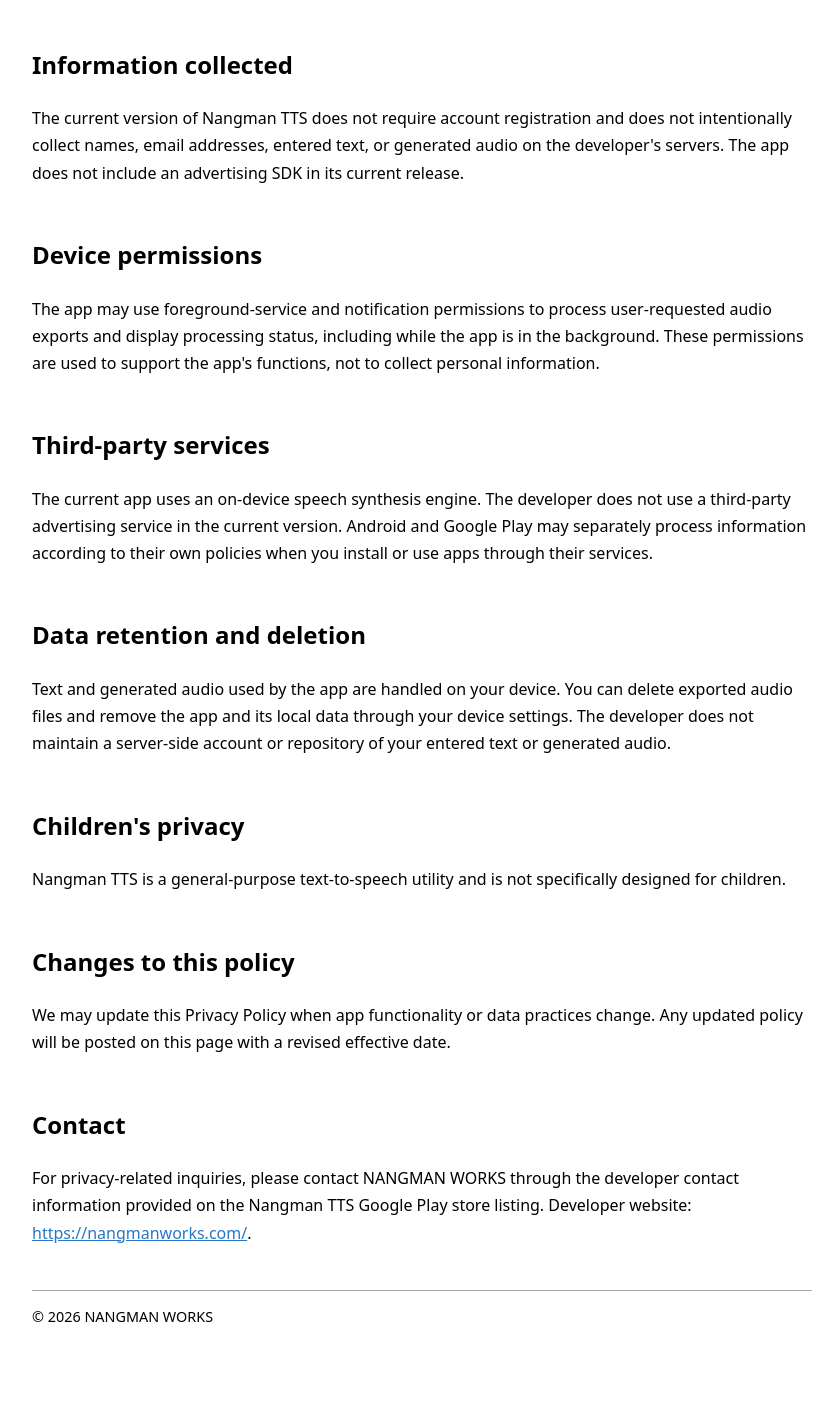
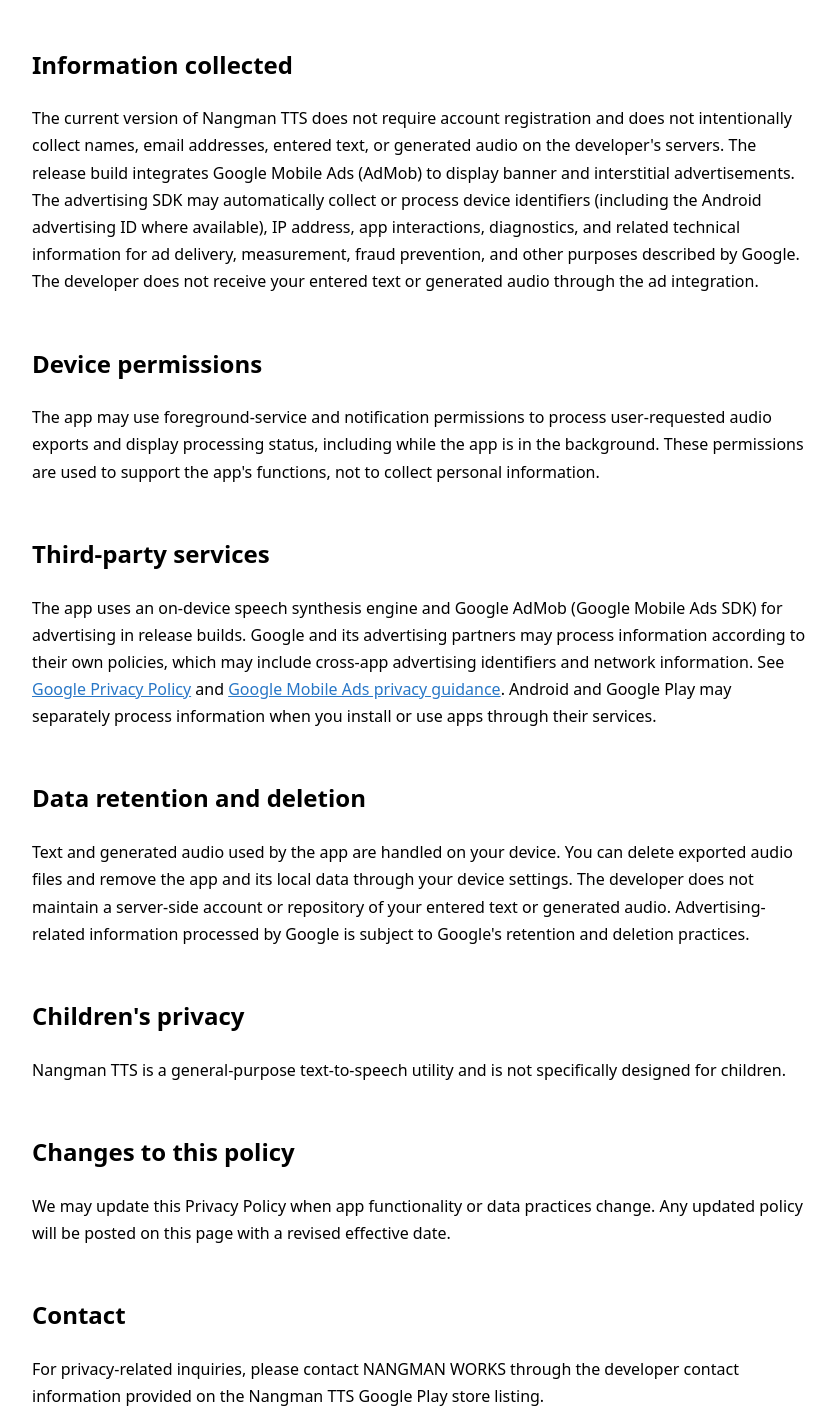
Before and after one commit to bullpen/nangman_privacy, a plain HTML site: page index.html in a window 1280 px wide. Shown: the part 622-2035 px from the top of the page, without its empty margins (218-1054 px from the left). Before the commit the page ends 1984 px from the top, so only its background shows below. Drawn offline with Linux system fonts and the light colour scheme.

Commit message:
Disclose AdMob SDK and advertising data practices in TTS privacy policy

```diff
--- a/index.html
+++ b/index.html
@@ -3,24 +3,24 @@
 :root{color-scheme:light dark}body{font-family:system-ui,-apple-system,Segoe UI,sans-serif;line-height:1.7;max-width:780px;margin:0 auto;padding:32px 22px}h1{line-height:1.2}h2{margin-top:2em}a{color:#2877c7}footer{margin-top:3em;border-top:1px solid #aaa;padding-top:1em;font-size:.9em}
 </style></head><body><main>
 <h1>Privacy Policy for Nangman TTS</h1>
-<p><strong>Effective date:</strong> October 12, 2026<br><strong>Developer:</strong> NANGMAN WORKS<br><strong>App:</strong> Nangman TTS (<code>com.nangmanworks.tts</code>)</p>
+<p><strong>Effective date:</strong> November 8, 2026<br><strong>Developer:</strong> NANGMAN WORKS<br><strong>App:</strong> Nangman TTS (<code>com.nangmanworks.tts</code>)</p>
 <p>This Privacy Policy describes how Nangman TTS handles information when you use the app.</p>
 <h2>Text and audio processing</h2>
 <p>Nangman TTS converts text you enter into speech using an on-device text-to-speech engine. Text entered for synthesis and generated audio are processed locally on your device. The app does not require an account or upload your text or generated speech to a server for synthesis.</p>
 <h2>Files and storage</h2>
 <p>When you choose to export audio, the app saves WAV or MP3 files to the storage location you select on your device. These files remain under your control. You can manage or delete exported files using your device's file-management tools.</p>
 <h2>Information collected</h2>
-<p>The current version of Nangman TTS does not require account registration and does not intentionally collect names, email addresses, entered text, or generated audio on the developer's servers. The app does not include an advertising SDK in its current release.</p>
+<p>The current version of Nangman TTS does not require account registration and does not intentionally collect names, email addresses, entered text, or generated audio on the developer's servers. The release build integrates Google Mobile Ads (AdMob) to display banner and interstitial advertisements. The advertising SDK may automatically collect or process device identifiers (including the Android advertising ID where available), IP address, app interactions, diagnostics, and related technical information for ad delivery, measurement, fraud prevention, and other purposes described by Google. The developer does not receive your entered text or generated audio through the ad integration.</p>
 <h2>Device permissions</h2>
 <p>The app may use foreground-service and notification permissions to process user-requested audio exports and display processing status, including while the app is in the background. These permissions are used to support the app's functions, not to collect personal information.</p>
 <h2>Third-party services</h2>
-<p>The current app uses an on-device speech synthesis engine. The developer does not use a third-party advertising service in the current version. Android and Google Play may separately process information according to their own policies when you install or use apps through their services.</p>
+<p>The app uses an on-device speech synthesis engine and Google AdMob (Google Mobile Ads SDK) for advertising in release builds. Google and its advertising partners may process information according to their own policies, which may include cross-app advertising identifiers and network information. See <a href="https://policies.google.com/privacy">Google Privacy Policy</a> and <a href="https://developers.google.com/admob/android/privacy">Google Mobile Ads privacy guidance</a>. Android and Google Play may separately process information when you install or use apps through their services.</p>
 <h2>Data retention and deletion</h2>
-<p>Text and generated audio used by the app are handled on your device. You can delete exported audio files and remove the app and its local data through your device settings. The developer does not maintain a server-side account or repository of your entered text or generated audio.</p>
+<p>Text and generated audio used by the app are handled on your device. You can delete exported audio files and remove the app and its local data through your device settings. The developer does not maintain a server-side account or repository of your entered text or generated audio. Advertising-related information processed by Google is subject to Google's retention and deletion practices.</p>
 <h2>Children's privacy</h2>
 <p>Nangman TTS is a general-purpose text-to-speech utility and is not specifically designed for children.</p>
 <h2>Changes to this policy</h2>
 <p>We may update this Privacy Policy when app functionality or data practices change. Any updated policy will be posted on this page with a revised effective date.</p>
 <h2>Contact</h2>
-<p>For privacy-related inquiries, please contact NANGMAN WORKS through the developer contact information provided on the Nangman TTS Google Play store listing. Developer website: <a href="https://nangmanworks.com/">https://nangmanworks.com/</a>.</p>
+<p>For privacy-related inquiries, please contact NANGMAN WORKS through the developer contact information provided on the Nangman TTS Google Play store listing.</p>
 </main><footer>© 2026 NANGMAN WORKS</footer></body></html>
```
